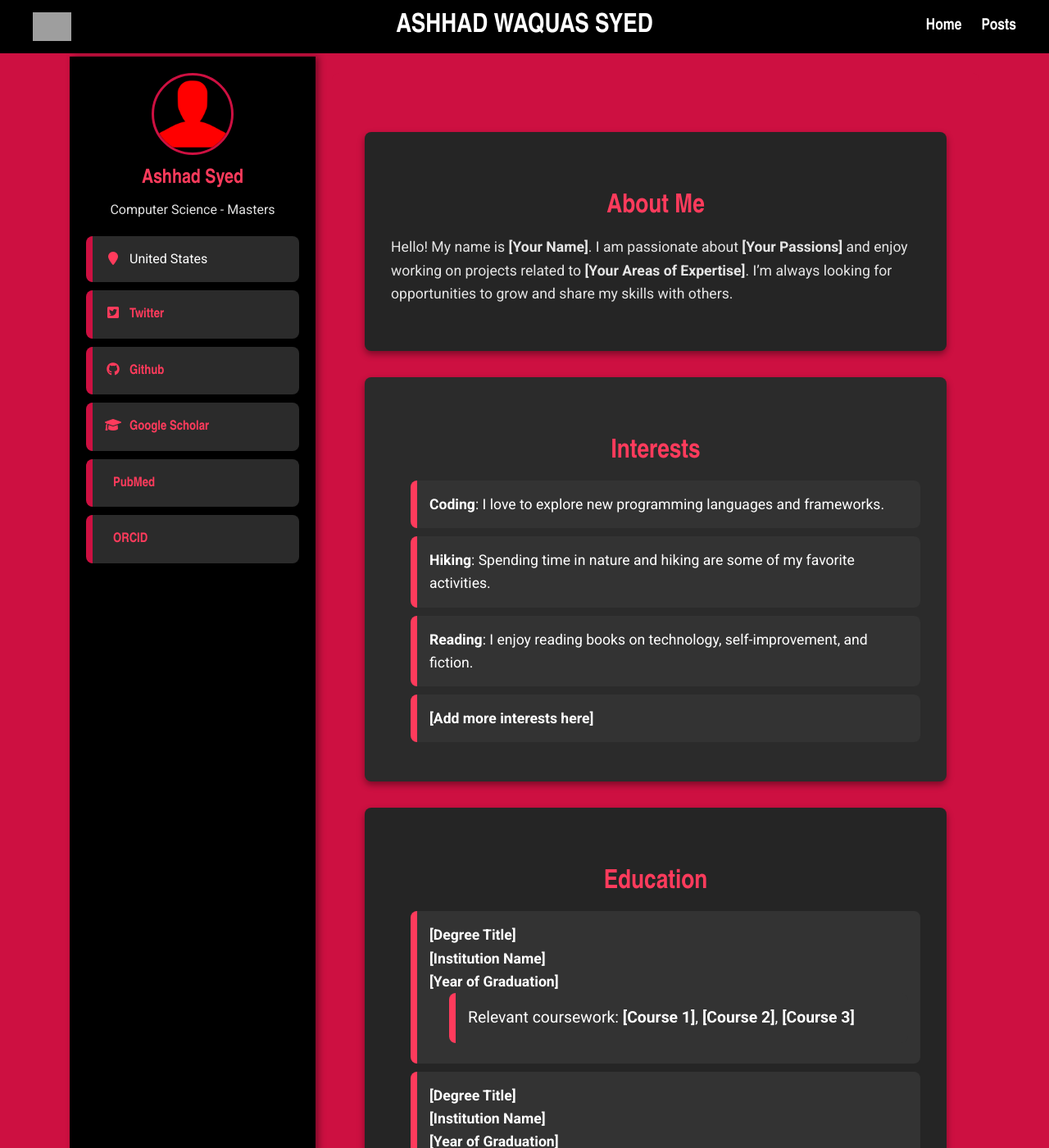
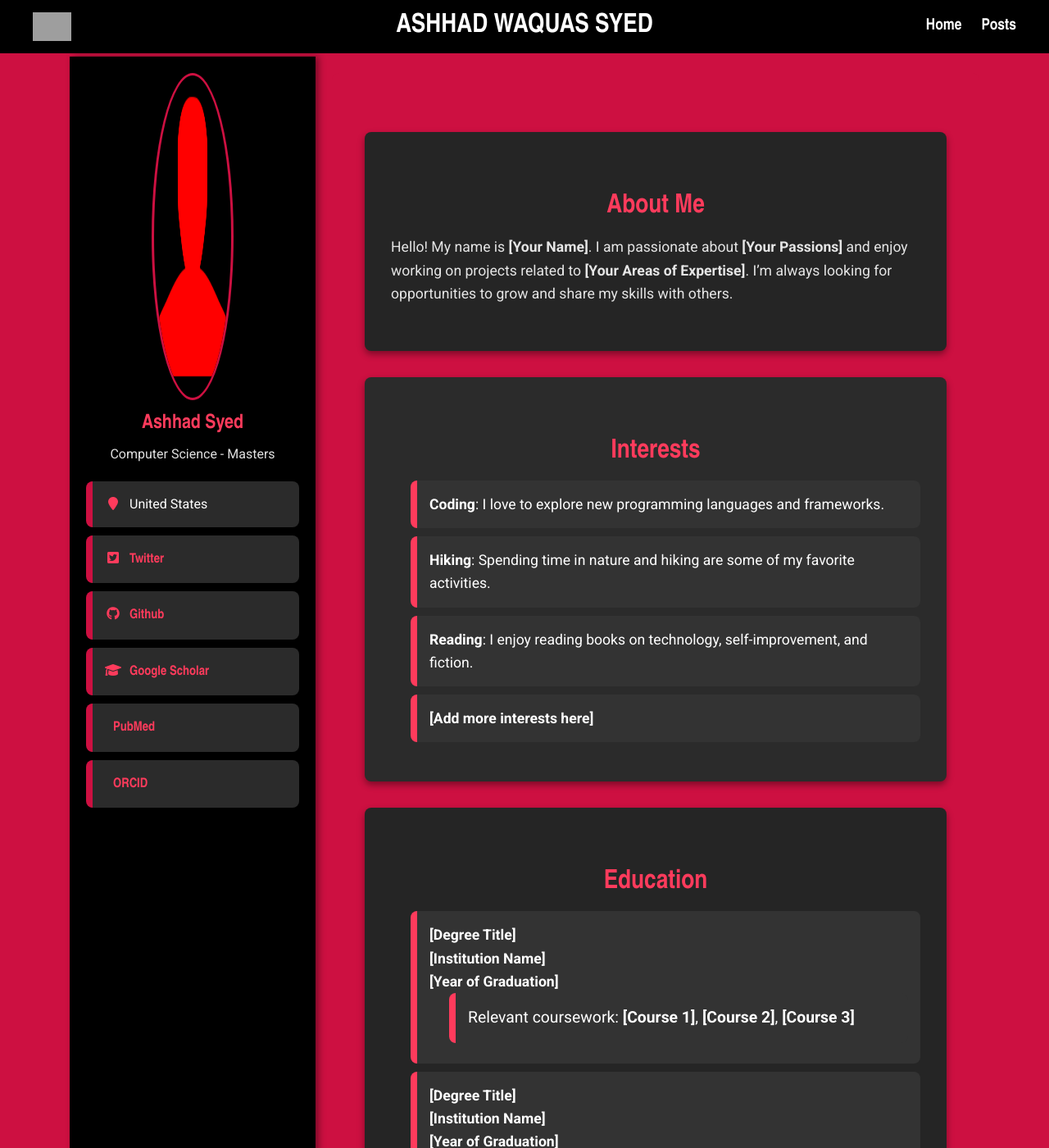
Before and after one commit to waquas9248/waquas9248.github.io, a Jekyll site: the page built from index.markdown, in a window 1280 px wide and 1400 px high. Shown: the whole window at 82% size. Built offline with Jekyll 4.4.1, drawn with Linux system fonts in a browser that asks for light colours; nearby versions of some CDN libraries; grey boxes are pictures that could not be loaded.

Commit message:
new styles

```diff
--- a/assets/css/style.css
+++ b/assets/css/style.css
@@ -76,23 +76,25 @@
 /* Sidebar and Main Containers */
 .sidebar {
   display: flex;
-  flex-direction: column; /* Stack elements vertically */
-  background-color: #000000; /* Black background */
-  color: #FFFFFF; /* Blizzard White text */
+  flex-direction: column;
+  background-color: #000000;
+  color: #FFFFFF;
   padding: 20px;
-  width: 300px; /* Fixed width */
+  width: 300px;
   position: sticky;
-  top: 20px; /* Adds space from the top to separate from the header */
-  margin-bottom: 20px; /* Adds space at the bottom before the footer */
-  height: calc(100vh - 40px); /* Adjust height to fit within the viewport */
-  box-shadow: 4px 0 8px rgba(0, 0, 0, 0.4); /* Subtle shadow for depth */
-  flex-shrink: 0; /* Prevents the sidebar from shrinking */
+  top: 20px;
+  margin-bottom: 20px;
+  height: calc(100vh - 40px); /* Sidebar will fill the viewport minus margin */
+  box-shadow: 4px 0 8px rgba(0, 0, 0, 0.4);
+  flex-shrink: 0;
 }
 
 /* Container within sidebar to grow and fit space */
 .sidebar > div {
-  flex-grow: 1; /* Allows content to expand to fill space */
-  overflow: hidden; /* Prevents overflow without scrolling */
+  flex-grow: 1;
+  display: flex;
+  flex-direction: column; /* Stack inner content vertically */
+  justify-content: space-between; /* Distribute space evenly */
 }
 
 
@@ -113,6 +115,7 @@
 
 .author__avatar {
   display: flex; /* Enable flexbox */
+  flex: 1;
   justify-content: center; /* Center horizontally */
 }
 
@@ -127,6 +130,7 @@
 
 .author__content {
   text-align: center;
+  flex-shrink: 1;
 }
 
 /* Content styling */
@@ -161,17 +165,26 @@
 background-color: #A30E35; /* Darker red on hover */
 }
 
+/* Links Section */
+.author__urls-wrapper {
+  flex-grow: 1; /* Allow links section to take up remaining space */
+  display: flex;
+  flex-direction: column;
+  justify-content: space-between; /* Space out items */
+}
 /* Links and Icons Styling */
 .author__urls-wrapper ul {
   list-style: none;
   padding: 0;
   margin: 0;
+  flex-grow: 1;
 }
 
 .author__urls-wrapper li {
   margin-bottom: 10px;
   font-size: 1em;
   color: #FFFFFF; /* White text for readability */
+  flex-shrink: 1;
 }
 
 .author__urls-wrapper a {
```
Lines whose indentation alone changed are shown as unchanged.
